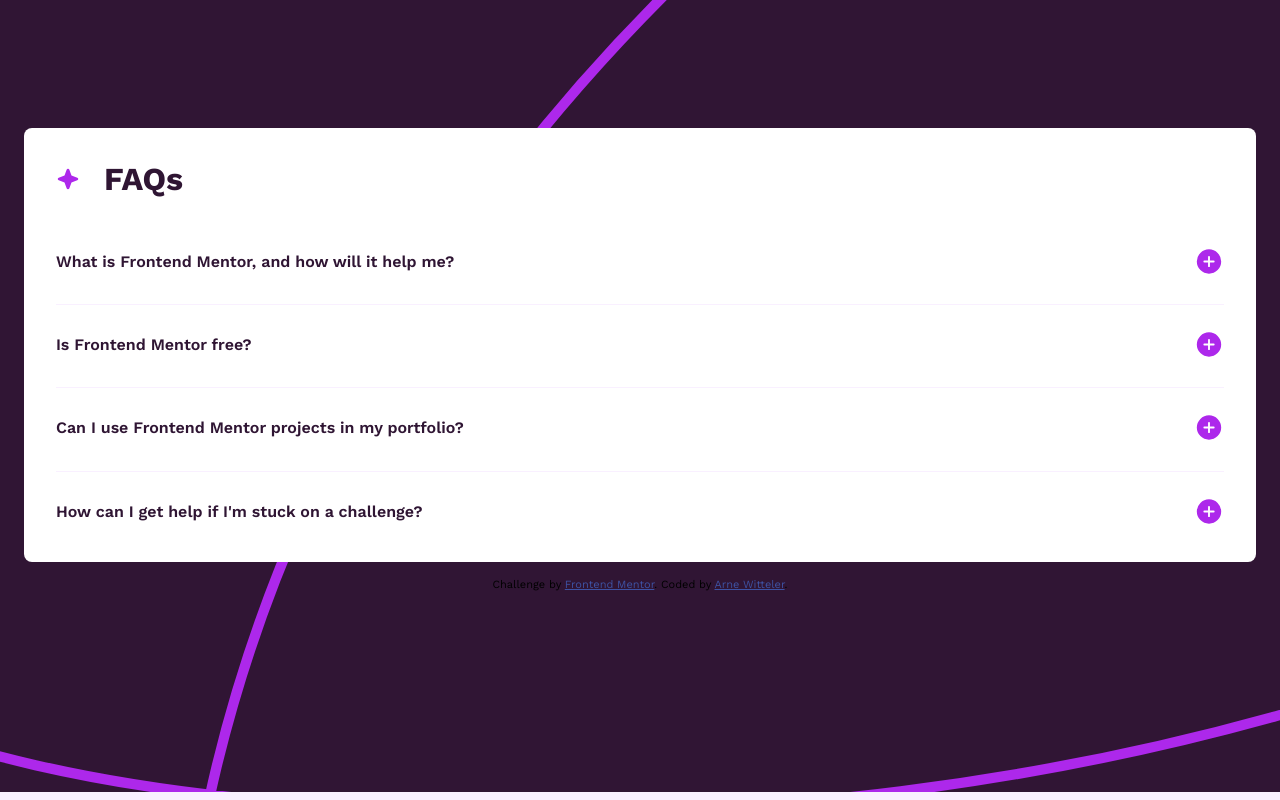
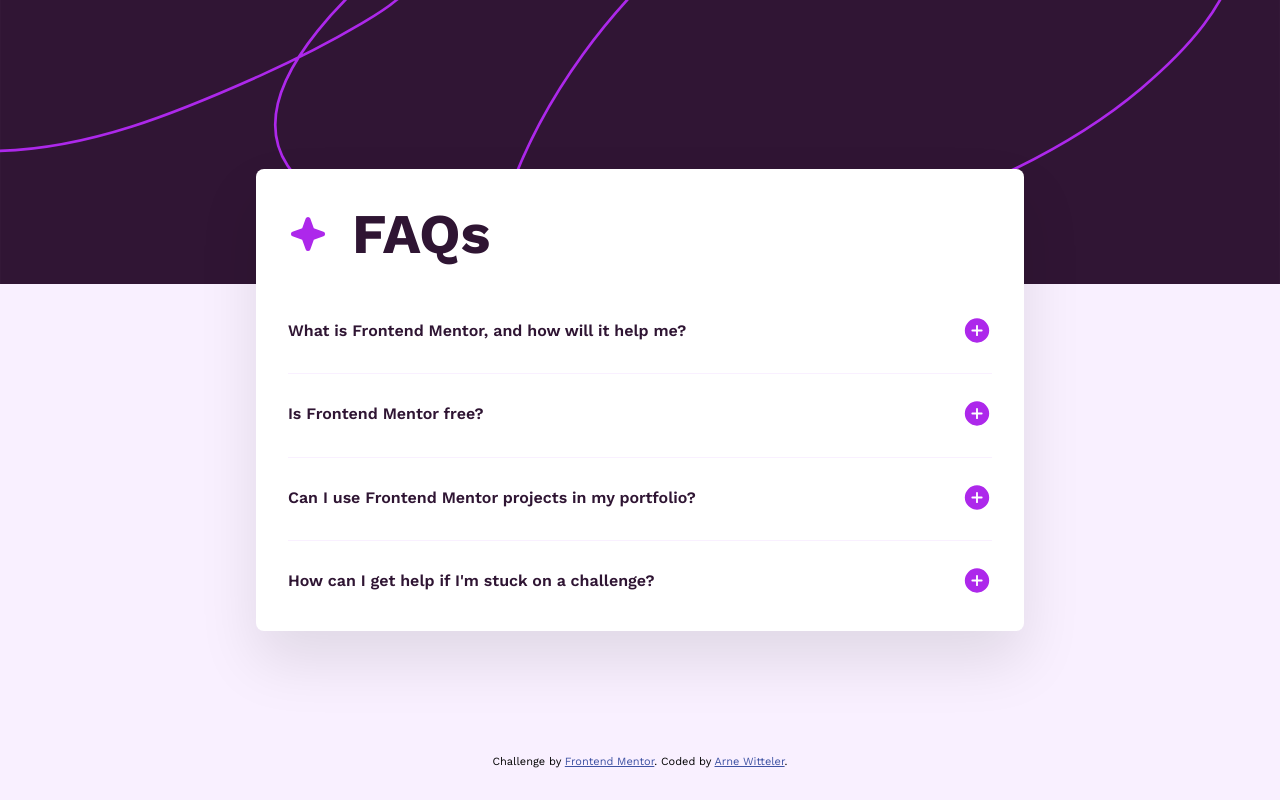
Before and after one commit to arne-witteler/faq-accordion, a plain HTML site: page index.html in a window 1280 px wide. Drawn offline with nearby package versions, Linux system fonts and the light colour scheme.

Commit message:
add responsive design for bigger screens, add hover state

```diff
--- a/styles/styles.css
+++ b/styles/styles.css
@@ -8,6 +8,10 @@
 }
 
 body {
+  min-height: 100vh;
+  display: flex;
+  justify-content: center;
+  align-items: center;
   background-color: var(--color-purple-100);
 }
 
@@ -29,10 +33,12 @@
 }
 
 .accordion__card {
+  max-width: 768px;
   margin: 8rem 24px 0;
   padding: 2rem;
   background-color: var(--color-white);
   border-radius: 8px;
+  box-shadow: 0 30px 60px rgba(0, 0, 0, 0.1);
 }
 
 .accordion__header {
@@ -79,6 +85,10 @@
   font-size: 16px;
   color: var(--color-purple-950);
   font-weight: var(--font-weight-semibold);
+
+  &:hover {
+    color: var(--color-violet-600);
+  }
 }
 
 .accordion__answer {
@@ -112,6 +122,10 @@
 }
 
 .attribution {
+  position: absolute;
+  bottom: 1rem;
+  left: 50%;
+  transform: translateX(-50%);
   font-size: 11px;
   text-align: center;
   margin: 1rem 0;
@@ -120,3 +134,39 @@
 .attribution a {
   color: hsl(228, 45%, 44%);
 }
+
+@media (min-width: 768px) {
+  .background-mobile {
+    top: -200px;
+  }
+
+  .accordion__card {
+    max-width: 768px;
+    margin: 0rem 3rem;
+  }
+
+  .accordion__title {
+    font-size: 56px;
+  }
+
+  .accordion__icon--star {
+    width: 40px;
+    height: 40px;
+  }
+}
+
+@media (min-width: 1024px) {
+
+  .background-mobile {
+    display: none;
+  }
+
+  .background-desktop {
+    display: block;
+    position: absolute;
+    top: 0;
+    left: 0;
+    width: 100%;
+    z-index: -1;
+  }
+}
```
